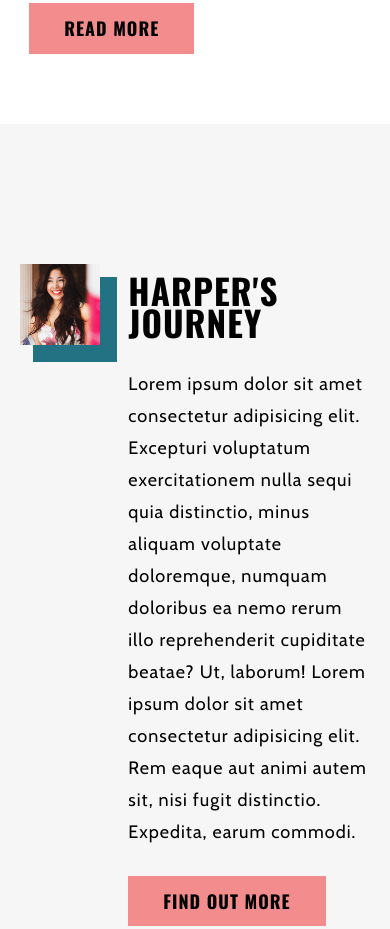
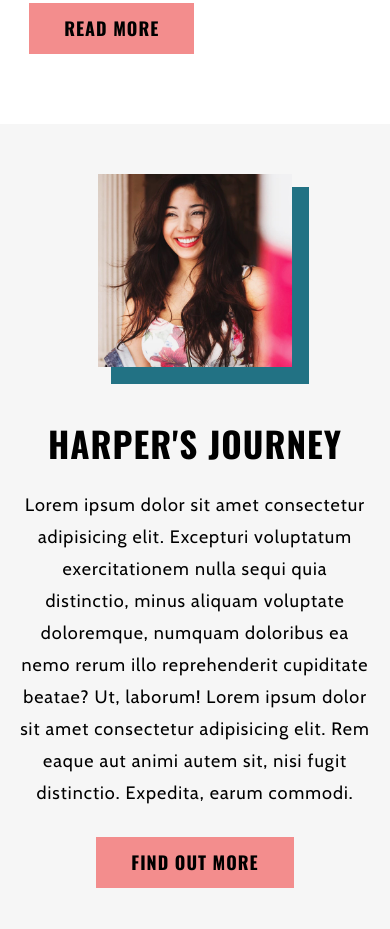
Before and after one commit to AlyneAlvarenga/alyneAlvarengaProjectTwo, a plain HTML site: page index.html in a window 390 px wide. Shown: the part 3116-4045 px from the top of the page. Drawn offline with nearby package versions, Linux system fonts and the light colour scheme.

Commit message:
made aboutSection responsive

```diff
--- a/styles/scss/partials/_homeAboutSection.scss
+++ b/styles/scss/partials/_homeAboutSection.scss
@@ -8,10 +8,53 @@
 
 .aboutPicContainer {
     flex: 0 0 23%;
-    // -webkit-box-shadow: 10px 10px 0px 2px #000000;
     margin-right: 8%;
 }
 
 .aboutPicContainer img {
     box-shadow: 15px 15px 0px 2px $primaryColorDarker;
 }
+
+@media (max-width: 1000px) {
+    .aboutPicContainer {
+        flex: 0 0 28%;
+    }
+}
+
+@media (max-width: 850px) {
+    .aboutPicContainer {
+        flex: 0 0 32%;
+    }
+}
+
+@media (max-width: 770px) {
+    .aboutSection {
+        padding: $padding-sm 0;
+
+        .flexContainer {
+        flex-direction: column;
+        align-items: center;
+        }
+    }
+
+    .aboutPicContainer {
+        width: 35%;
+        margin: 0 0 50px;
+    }
+
+    .aboutTextContainer {
+        text-align: center;
+    }
+}
+
+@media (max-width: 560px) {
+    .aboutPicContainer {
+        width: 40%;
+    }
+}
+
+@media (max-width: 470px) {
+    .aboutPicContainer {
+        width: 55%;
+    }
+}
```
Also changed, not shown: styles/style.css.
